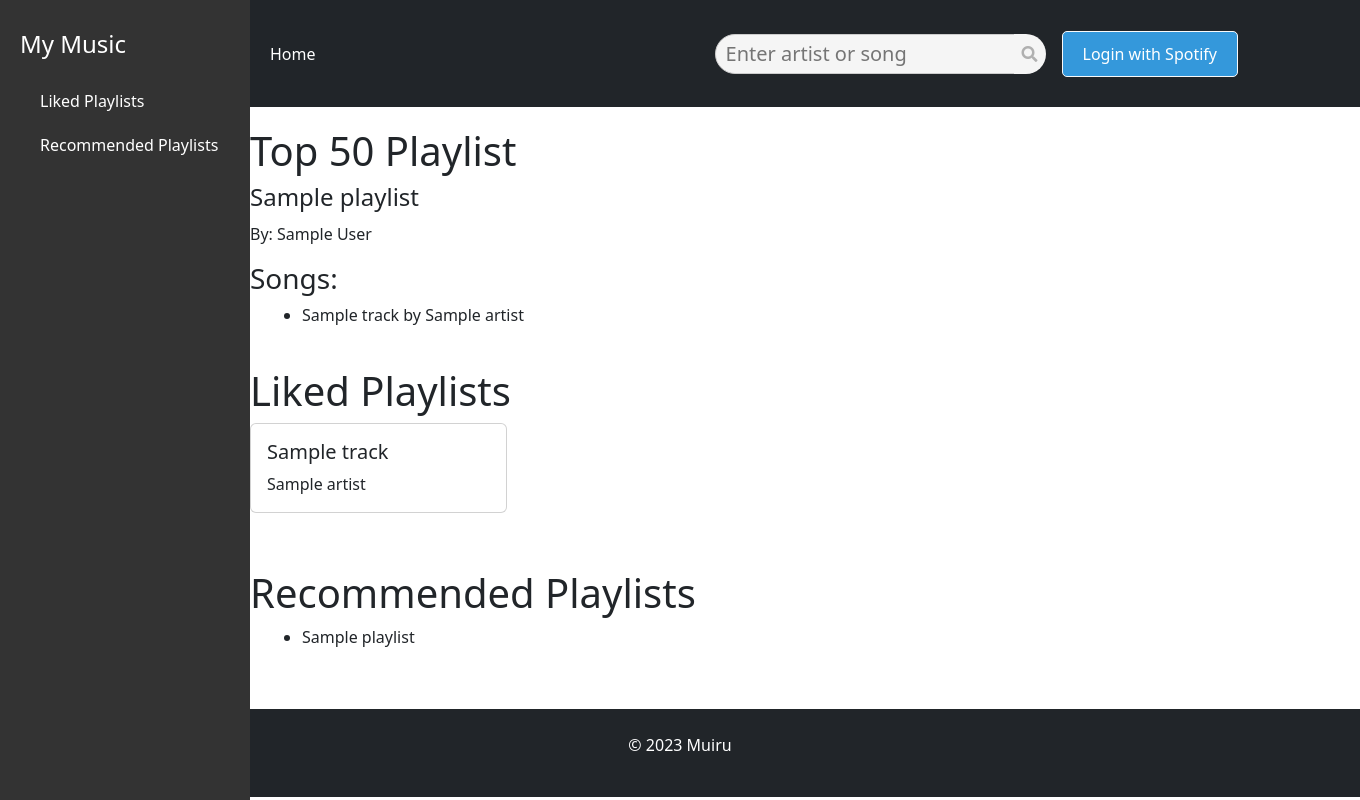
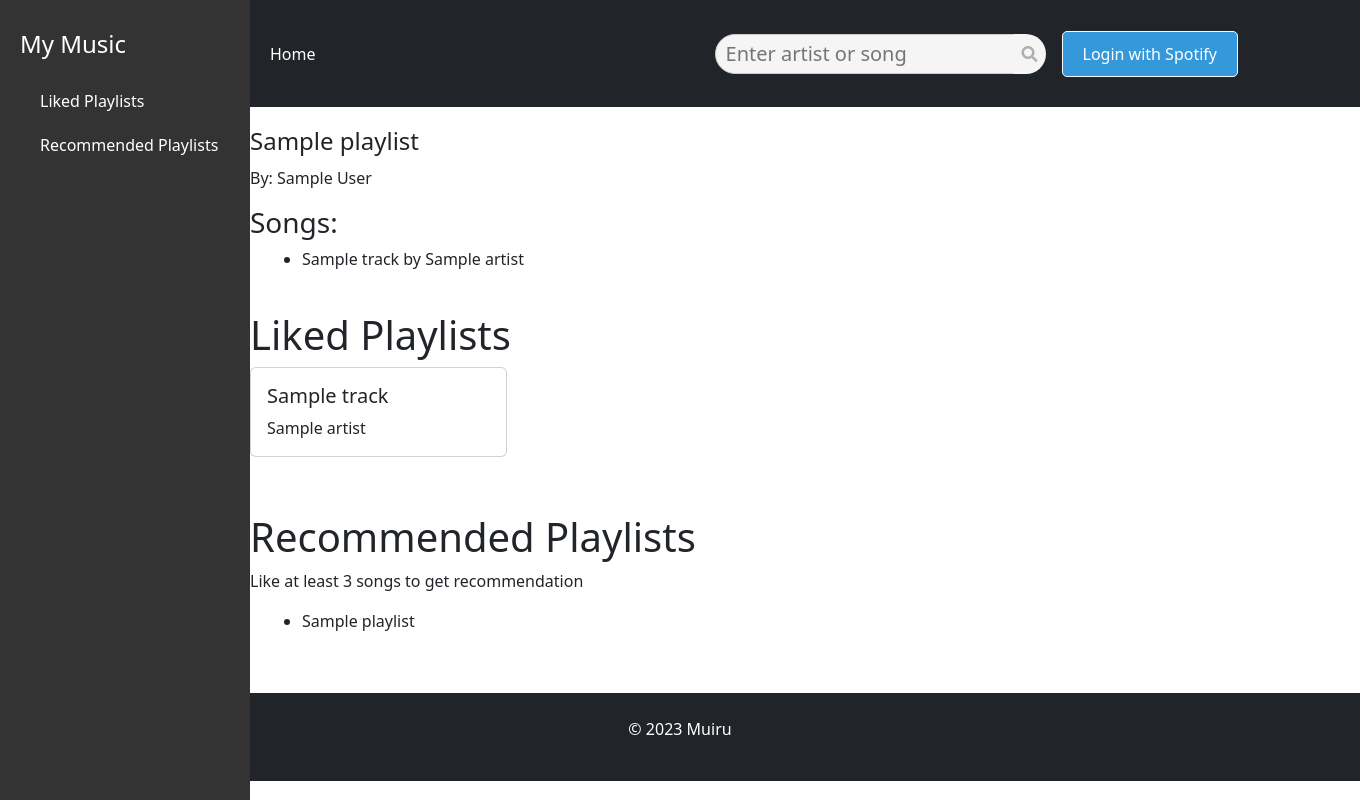
Before and after one commit to muirujackson/Music-Recommendations-Application, a Flask app: template app/templates/dashboard.html in a window 1360 px wide. Run offline with Flask 3, Linux system fonts and the light colour scheme; the template is opened without the code that fills it: most values are stand-ins (such as "Sample title", 1, 10 or a date in 2020).

Commit message:
recommended songs

```diff
--- a/app/routes.py
+++ b/app/routes.py
@@ -15,6 +15,7 @@ main_blueprint = Blueprint('main', __name__)
 
 # Load environment variables from .env
 load_dotenv()
+
 
 @main_blueprint.route('/', strict_slashes=False)
 @check_session_validity
@@ -45,12 +46,14 @@ def index():
     else:
         return render_template('index.html')
 
+
 def login_required(f):
     @wraps(f)
     def decorated_function(*args, **kwargs):
         if 'access_token' not in session:
             return redirect(url_for('main.login'))
         return f(*args, **kwargs)
+
     return decorated_function
 
 
@@ -105,8 +108,9 @@ def dashboard():
     response = requests.get(saved_tracks_url, headers=headers)
 
     if response.status_code == 200:
+        total_liked_songs = response.json()['total']
         saved_tracks_data = response.json()['items']
-        return render_template('dashboard.html', saved_tracks=saved_tracks_data)
+        return render_template('dashboard.html', total_liked_songs=total_liked_songs, saved_tracks=saved_tracks_data)
     else:
         return "Failed to fetch saved tracks"
 
@@ -174,6 +178,50 @@ def logout():
     return redirect(url_for('main.index'))
 
 
+@main_blueprint.route('/recommendation', methods=['GET'], strict_slashes=False)
+def recommendation():
+    access_token = session.get('access_token')  # Get the user's access token (ensure it's retrieved properly)
+
+    if access_token:
+        headers = {
+            'Authorization': 'Bearer ' + access_token
+        }
+
+        # Fetch a user's saved tracks (liked songs)
+        saved_tracks_url = 'https://api.spotify.com/v1/me/tracks'
+        response = requests.get(saved_tracks_url, headers=headers)
+
+        if response.status_code == 200:
+            # Extract the track IDs of liked songs
+            liked_songs = [track['track']['id'] for track in response.json()['items']]
+
+            # Recommendation endpoint URL
+            recommendation_endpoint = 'https://api.spotify.com/v1/recommendations'
+
+            # Data to be sent to the recommendation endpoint
+            data = {
+                'seed_tracks': liked_songs,
+                # Include other necessary data for recommendations (e.g., market, limit, etc.)
+            }
+
+            # Send the data to the recommendation endpoint
+            recommendation_response = requests.get(recommendation_endpoint, headers=headers, params=data)
+
+            if recommendation_response.status_code == 200:
+                # Successfully received recommended songs from Spotify
+                recommendation_data = recommendation_response.json()
+                recommended_songs = recommendation_data.get('tracks', [])
+
+                # Return the recommended songs as JSON
+                return jsonify({'recommended_songs': recommended_songs})
+            else:
+                return jsonify(
+                    {'message': f"Failed to fetch recommendations: {recommendation_response.status_code}"}), 500
+        else:
+            return jsonify({'message': f"Failed to fetch liked songs: {response.status_code}"}), 500
+    else:
+        return jsonify({'message': 'Access token not found'}), 401
+
 @main_blueprint.route('/like-song', methods=['POST'], strict_slashes=False)
 def like_song():
     access_token = session.get('access_token')
--- a/app/static/main.css
+++ b/app/static/main.css
@@ -146,6 +146,15 @@ h2 {
     font-size: 24px;
 }
 
+#songs_recommomemded {
+    margin-bottom: 10px;
+    margin-top: 10px;
+    border-style: solid;
+    padding: 10px;
+
+
+}
+
 ol, ul {
     margin-left: 20px;
 }
--- a/app/static/script.js
+++ b/app/static/script.js
@@ -20,6 +20,98 @@ $(document).ready(function() {
         window.location.href ="/dashboard";
     });
 
+
+    $('#getRecommendation').click(function() {
+        $.ajax({
+            type: 'GET',
+            url: '/recommendation', // Endpoint to fetch recommendations
+            success: function(response) {
+                // Log the response to check its content and structure
+                console.log(response);
+
+                 // Assuming the 'data' returned is JSON containing recommended playlists
+                const recommendedPlaylists = $('#recommendedPlaylists');
+                recommendedPlaylists.empty(); // Clear previous content
+
+
+                // Assuming the response is an array of track objects
+                response.recommended_songs.forEach(function(track) {
+
+                    // Create HTML elements for each track (modify as per data structure)
+                    var trackElement = `
+                        <div id="songs_recommomemded">
+                             <p>Track name: ${track.name} </p>
+                            <button class="external-link" data-url="${track.preview_url}">Open External Link</button>
+                            <button class="like-btn" data-track-id="${track.id}">Add to Liked Songs</button>
+                            <!-- Modal -->
+                                <div class="modal fade" id="successModal" tabindex="-1" aria-labelledby="exampleModalLabel" aria-hidden="true">
+                                  <div class="modal-dialog">
+                                    <div class="modal-content">
+                                      <div class="modal-header">
+                                        <h5 class="modal-title" id="exampleModalLabel">Song Added Successfully</h5>
+                                        <button type="button" class="btn-close" data-bs-dismiss="modal" aria-label="Close"></button>
+                                      </div>
+                                      <div class="modal-body">
+                                        The song has been added to your playlist.
+                                      </div>
+                                      <div class="modal-footer">
+                                        <button type="button" class="btn btn-secondary" data-bs-dismiss="modal">Close</button>
+                                      </div>
+                                    </div>
+                                  </div>
+                                </div>
+                        </div>`;
+
+                    // Append trackElement to #recommendedPlaylists
+                    $('#recommendedPlaylists').append(trackElement);
+                });
+
+                // Add click event for external link buttons
+                $('.external-link').click(function() {
+                        const externalUrl = $(this).data('url');
+                        window.open(externalUrl, '_blank');
+                });
+
+                    // Add click event for like buttons
+                $('.like-btn').click(function() {
+                    const trackId = $(this).data('track-id');
+                    $.ajax({
+                        type: 'POST',
+                        url: '/like-song',
+                        data: { track_id: trackId },
+                        success: function(response) {
+                            // Handle success (optional)
+                            $('#successModal').modal('show');
+                            console.log(response);
+                        },
+                        error: function(error) {
+                            // Handle error (optional)
+                            console.log(error);
+                        }
+                    });
+                });
+            },
+            error: function(error) {
+                console.log(error);
+            }
+        });
+    });
+
+    // $('#getRecommendation').click(function() {
+    //     $.get('/recommendation', function(data) {
+    //         // Assuming the 'data' returned is JSON containing recommended playlists
+    //         const recommendedPlaylists = $('#recommendedPlaylists');
+    //         recommendedPlaylists.empty(); // Clear previous content
+    //
+    //         // Iterate through the recommended playlists and display them
+    //         data.forEach(function(playlist) {
+    //             // Assuming playlist name is available as 'name' property
+    //             recommendedPlaylists.append('<p>' + playlist.name + '</p>');
+    //             // Add more details as needed
+    //         });
+    //     });
+    // });
+
     $('.like-btn').click(function() {
             var trackId = $(this).data('track-id');
 
--- a/app/templates/dashboard.html
+++ b/app/templates/dashboard.html
@@ -17,8 +17,6 @@
                 <div class="main-content">
                     <!-- Liked Playlists Section -->
                     <section id="liked">
-                        <h1>Top 50 Playlist</h1>
-
                         <!-- Check if playlist data exists -->
                         {% if playlist_data %}
                             <h2>{{ playlist_data['name'] }}</h2>
@@ -56,6 +54,13 @@
                     <!-- Recommended Playlists Section -->
                     <section id="recommended">
                         <h1>Recommended Playlists</h1>
+                        {% if total_liked_songs < 3 %}
+                            <p> Like at least 3 songs to get recommendation</p>
+                        {% else %}
+                            <p> You have liked {{ total_liked_songs }} Songs</p>
+                            <button id="getRecommendation">Get Recommendation</button>
+                            <div id="recommendedPlaylists"></div>
+                        {% endif %}
                         <ul>
                             {% for playlist in recommended_playlists %}
                                 <li>{{ playlist.name }}</li>
```
